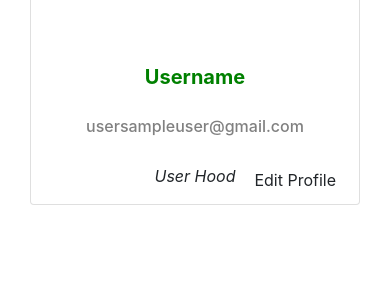
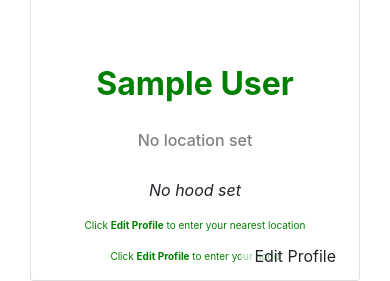
Before and after one commit to GrishonNganga/Jirani, a Django app: page /profile in a window 390 px wide. Shown: the part 666-947 px from the top of the page. Before the commit the page ends 871 px from the top, so only its background shows below. Run offline with Django 3.2, Linux system fonts and the light colour scheme; the visitor is signed in with stand-in values (Sample User, id 1); data that the repository does not hold is empty; some libraries are stand-ins or nearby versions.

Commit message:
more profile edits

```diff
--- a/Jirani/settings.py
+++ b/Jirani/settings.py
@@ -82,8 +82,8 @@ DATABASES = {
     'default': {
         'ENGINE': 'django.db.backends.postgresql_psycopg2',
         'NAME': 'jirani', #Update with your own db credentials
-        'USER': 'postgres',
-        'PASSWORD': '12345678',
+        'USER': 'willy',
+        'PASSWORD': 'willy',
 
     }
 }
--- a/neighbourhood/templates/profile.html
+++ b/neighbourhood/templates/profile.html
@@ -7,18 +7,47 @@
 <div class="container">
     <div class="row">
         <div class="col"></div>
-        <div class="col-md-8" style="text-align: center;">
+        <div class="col-md-9" style="text-align: center;">
             <div class="container">
                 <div class="card">
                     <div class="row">
                         <div class="col">
-                            <img src="https://images.unsplash.com/photo-1524813686514-a57563d77965?ixlib=rb-1.2.1&ixid=eyJhcHBfaWQiOjEyMDd9&auto=format&fit=crop&w=1189&q=80" style="width:380px; height:360px;">
+                            <img src="{{ user.picture.url}}" style="width:380px; height:360px;">
                             <button type="button" class="btn" data-toggle="modal" data-target="#profilepicture" style="background:rgba(255, 255, 255, 0.603); position:absolute; bottom:5px; right: 25px;">Edit</button>
                         </div>
                         <div class="col">
-                            <h5 style="margin-top: 20%; color: green; font-weight: bold;">Username</h5>
-                            <h6 style="color: grey; padding-top: 20px;">usersampleuser@gmail.com</h6>
-                            <p style="padding-top: 20px;"><em>User Hood</em></p>
+                            {% if user.profile.name %}
+                                <h2 style="margin-top: 20%; color: green; font-weight: bold;">{{ user.profile.name }}</h2>
+                            {% else %}
+                                <h2 style="margin-top: 20%; color: green; font-weight: bold;">{{ user.username }}</h2>
+                            {% endif %}
+                            {% if user.profile.location %}
+                                <h6 style="color: grey; padding-top: 20px;">{{ user.profile.location }}</h6>
+                            {% else %}
+                                <h6 style="color: grey; padding-top: 20px;">No location set</h6>
+                            {% endif %}
+                            {% if hood.name %}
+                                <p style="padding-top: 20px;"><em>{{ hood.name }}</em></p>
+                            {% else %}
+                                <p style="padding-top: 20px;"><em>No hood set</em></p>
+                            {% endif %}
+
+                            <!--- Notifyers-->
+                            {% if user.profile.location  and  hood.name %}
+
+                            {% else %}
+
+                                {% if user.profile.location %}
+                                {% else %}
+                                    <p style="font-size: 10px; color: green;"> Click <span style="font-weight: bold;">Edit Profile</span> to enter your nearest location</p>
+                                {% endif %}
+
+                                {% if hood.name %}
+                                {% else %}
+                                    <p style="font-size: 10px; color: green;"> Click <span style="font-weight: bold;">Edit Profile</span> to enter your hood</p>
+                                {% endif %}
+
+                            {% endif %}
                             <button type="button" class="btn" data-toggle="modal" data-target="#editprofile" style="background:rgba(255, 255, 255, 0.603); position:absolute; bottom:5px; right: 25px;">Edit Profile</button>
                         </div>
 
@@ -37,7 +66,7 @@
                                             {% csrf_token %}
                                             <input type="file" name="profile" id="upload">
                                             <button type="submit" class="btn btn-success">Change profile</button>
-                                            <img src="{{ user.picture.url}}" alt="">
+                                            <img src="{{ user.picture.url}}" alt="" style="width: 150px; height: 150px;">
                                         </form>
                                     </div>
                                 </div>
```
Also changed, not shown: media/profiles/captain_america.jpg (added), media/profiles/captain_america_vFmlSPY.jpg (added), media/profiles/icon3.png (added).
